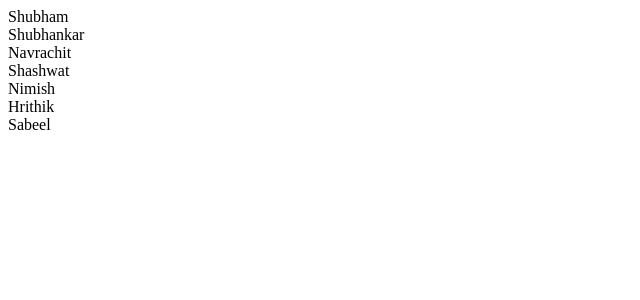
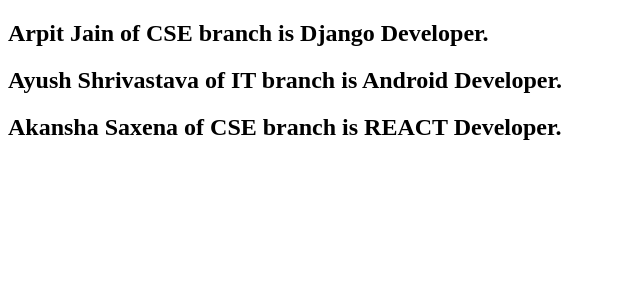
Before and after one commit to MrTwinkleSharma/Full-Stack-React, a React (Create React App) app in the folder tut-app/: page / in a window 1280 px wide. Shown: the top 300 px of the page, without its empty margins (0-640 px from the left). Built offline with nearby package versions, Linux system fonts and the light colour scheme; the HTML template or start-up script is replaced by a standard one.

Commit message:
List Rendering using ChildComponent & Map

```diff
--- a/tut-app/src/components/App.jsx
+++ b/tut-app/src/components/App.jsx
@@ -1,8 +1,8 @@
 import React from 'react';
-import ConsoleClick from './Classcomponent';
+import Classcomponent from './Classcomponent';
 
 function App() {
-    return <ConsoleClick/>
+    return <Classcomponent/>
 }
 
 export default App;
--- a/tut-app/src/components/Classcomponent.jsx
+++ b/tut-app/src/components/Classcomponent.jsx
@@ -1,18 +1,33 @@
 import React, { Component } from 'react';
+import Person from './Person';
 
-class ConsoleClick extends Component{
-    constructor(){
-        super();
-        this.state = {
-           sampleArray : ["Shubham", "Shubhankar", "Navrachit", "Shashwat", "Nimish", "Hrithik", "Sabeel"]
-        }
-    }
+const MyFriends = [
+    {
+        id: 0,
+        name:"Arpit Jain",
+        branch: "CSE",
+        skill: "Django Developer"
+    },
+    {
+        id: 1,
+        name:"Ayush Shrivastava",
+        branch: "IT",
+        skill: "Android Developer"
+    },
+    {
+        id: 2,
+        name:"Akansha Saxena",
+        branch: "CSE",
+        skill: "REACT Developer"
+    },
 
+];
+class Classcomponent extends Component{
     render()
     {
-        const MyMappedArray = this.state.sampleArray.map(elem => <div>{elem}</div> );
+        const MyMappedArray = MyFriends.map(person => <Person person={person}/> );
         return  <>{MyMappedArray}</>
     }
 }
 
-export default ConsoleClick;
+export default Classcomponent;
--- /dev/null
+++ b/tut-app/src/components/Person.jsx
@@ -0,0 +1,9 @@
+import React from 'react';
+
+function Person({person}) {
+   return   <div>
+            <h2> {person.name} of {person.branch} branch is {person.skill}.</h2>
+            </div>
+}
+
+export default Person;
```
